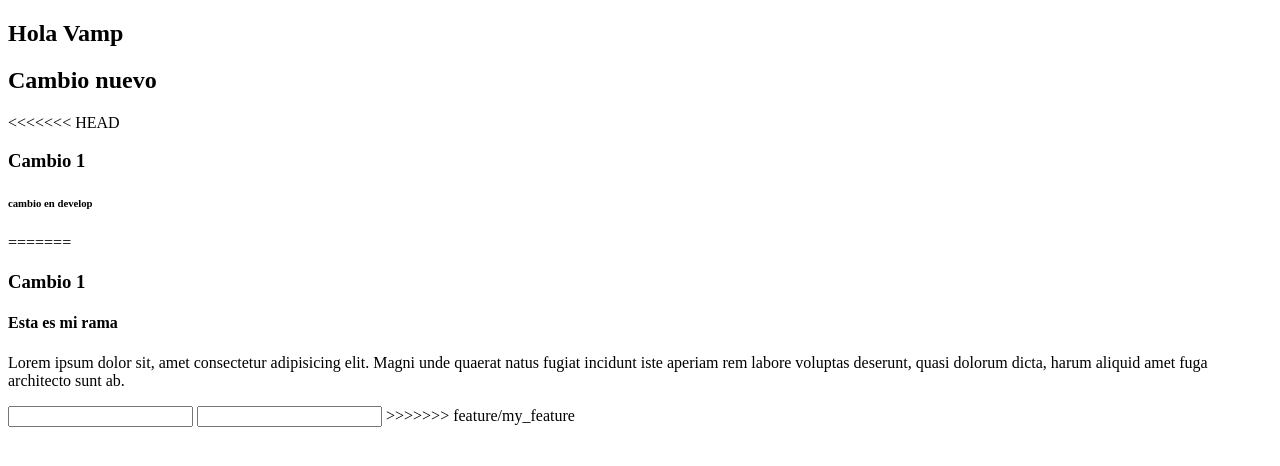
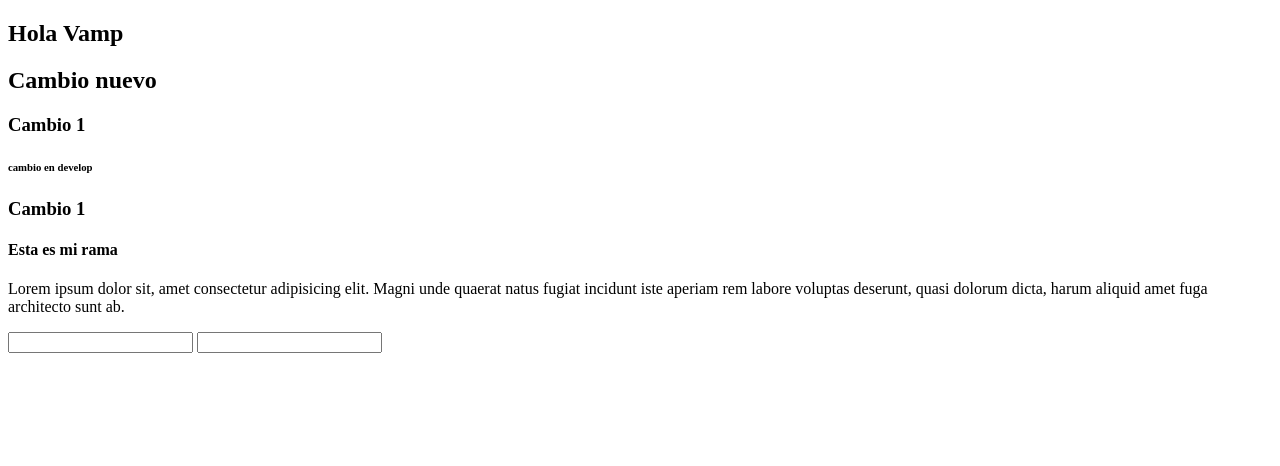
Before and after one commit to LioveCazarez/git-test, a plain HTML site: page index.html in a window 1280 px wide. Drawn offline with Linux system fonts and the light colour scheme.

Commit message:
merge de rama a avtual

```diff
--- a/index.html
+++ b/index.html
@@ -9,16 +9,15 @@
     <section>
         <h1>Hola Vamp</h1>
         <h2>Cambio nuevo</h2>
-<<<<<<< HEAD
+
         <h3>Cambio 1</h3>
             <h6>cambio en develop</h6>
-=======
-        <h3>Cambio 1</h3>
+       <h3>Cambio 1</h3>
         <h4>Esta es mi rama</h4>
         <p>Lorem ipsum dolor sit, amet consectetur adipisicing elit. Magni unde quaerat natus fugiat incidunt iste aperiam rem labore voluptas deserunt, quasi dolorum dicta, harum aliquid amet fuga architecto sunt ab.</p>
         <input type="text" id="hola">
         <input type="text" id="nombre">
->>>>>>> feature/my_feature
+
     </section>
 </body>
 </html>
```
